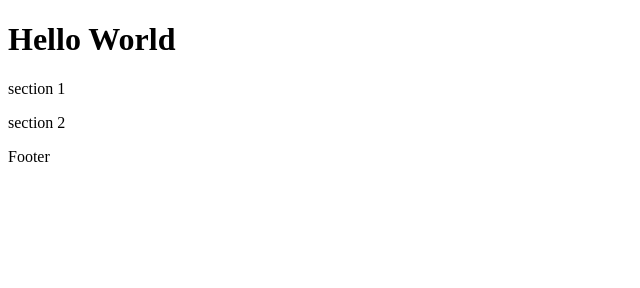
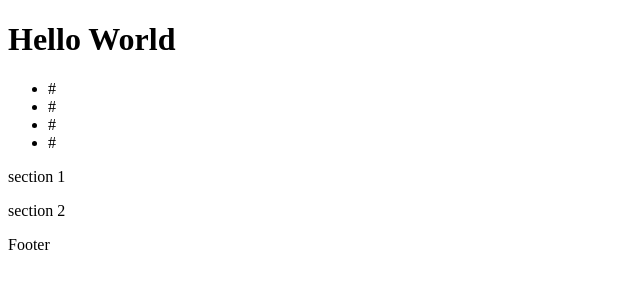
Before and after one commit to R-than/git-demo, a plain HTML site: page index.html in a window 1280 px wide. Shown: the whole page, without its empty margins (0-640 px from the left). Drawn offline with Linux system fonts and the light colour scheme.

Commit message:
added nav

```diff
--- a/index.html
+++ b/index.html
@@ -8,6 +8,14 @@
 <body>
     <h1>Hello World</h1>
     <main>
+        <nav>
+            <ul>
+                <li>#</li>
+                <li>#</li>
+                <li>#</li>
+                <li>#</li>
+            </ul>
+        </nav>
         <section>
             <p>section 1</p>
         </section>
```
